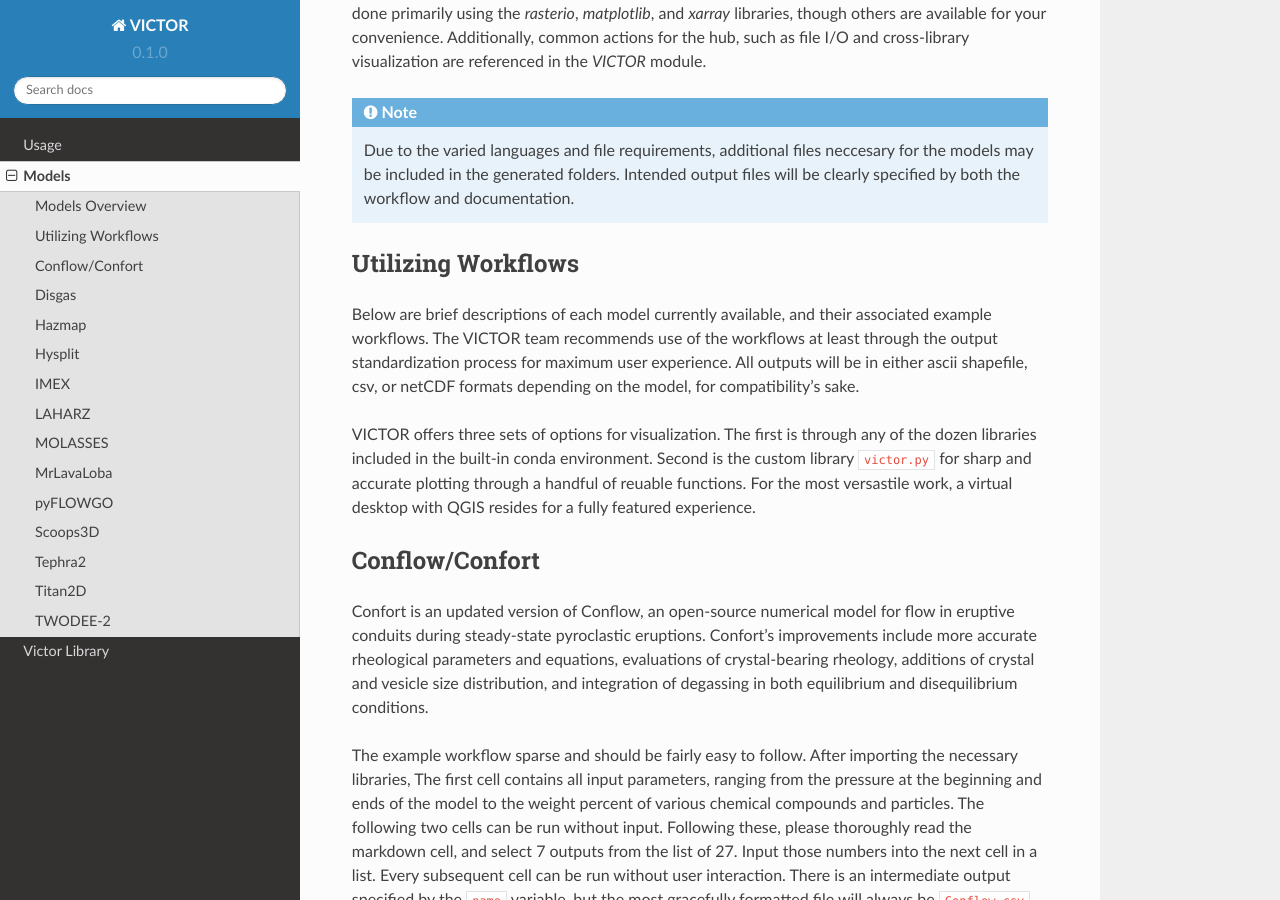
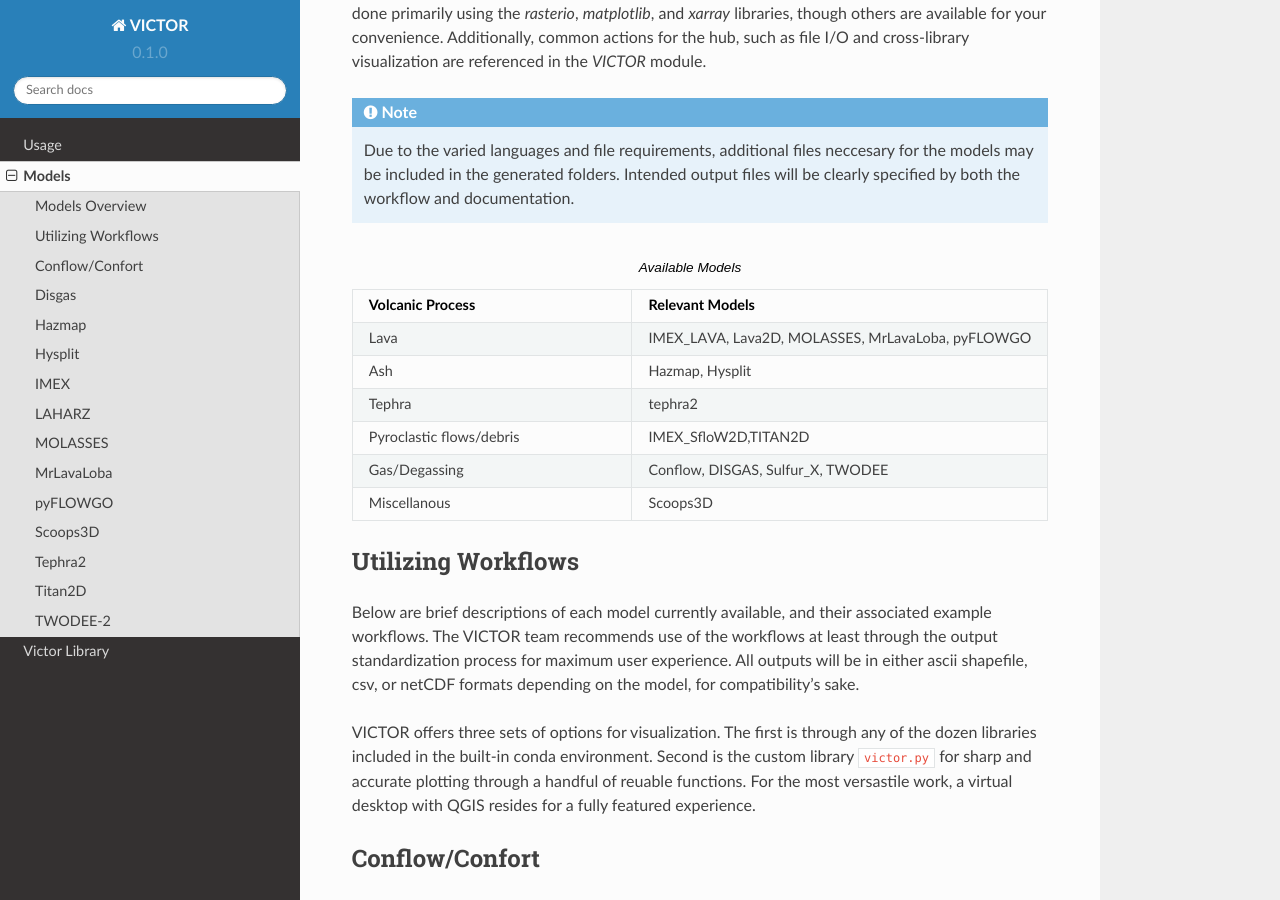
Before and after one commit to volcanocyber/victor-docs, a Sphinx documentation site: the page built from docs/source/models.rst, in a window 1280 px wide and 900 px high, scrolled down 406 px. Built offline with Sphinx 7.4.7 and the Read the Docs theme 2.0.0, drawn with Linux system fonts in a browser that asks for light colours.

Commit message:
fixed table formatting error

```diff
--- a/docs/source/models.rst
+++ b/docs/source/models.rst
@@ -36,7 +36,7 @@
    * - Gas/Degassing
      - Conflow, DISGAS, Sulfur_X, TWODEE
    * - Miscellanous
-   * - Scoops3D
+     - Scoops3D
 
 Utilizing Workflows
 --------------------
```
